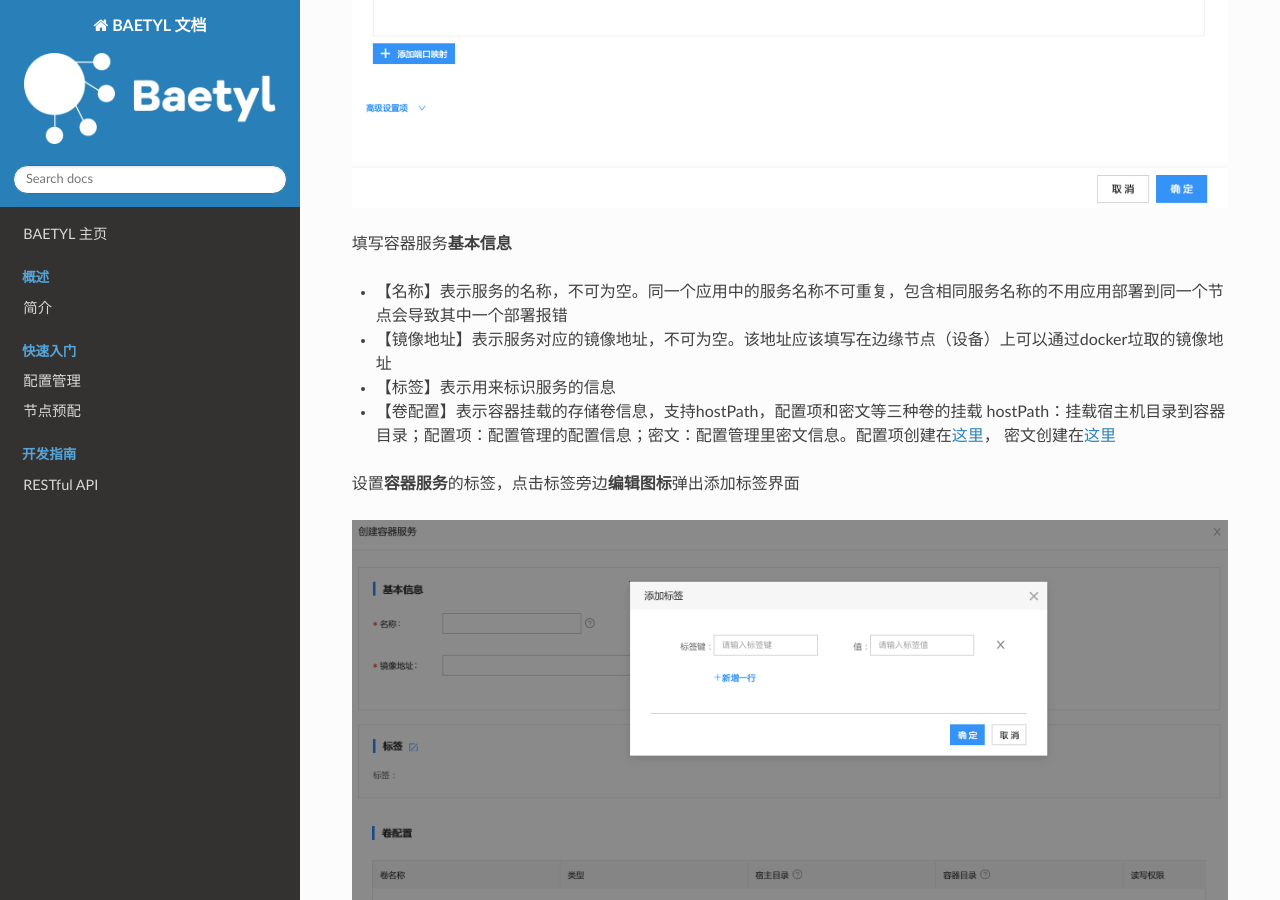
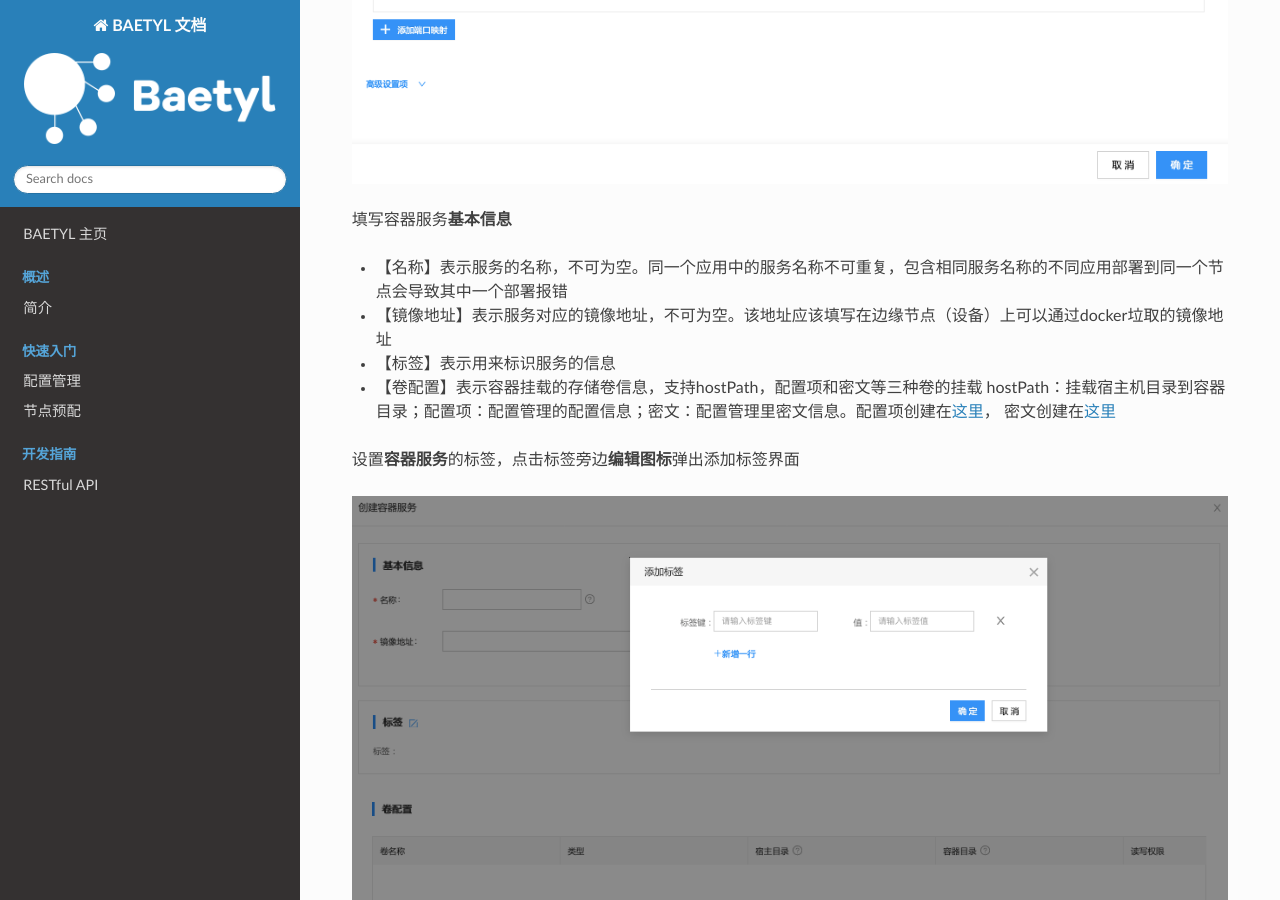
Before and after one commit to baetyl/baetyl-docs-cn, a Sphinx documentation site: the page built from docs/quickstart/Application-Deployment.md, in a window 1280 px wide and 900 px high, scrolled down 4409 px. Built offline with Sphinx 7.4.7 and the Read the Docs theme 2.0.0, drawn with Linux system fonts in a browser that asks for light colours; some of the changed text lies outside the part shown.

Commit message:
update md

```diff
--- a/docs/quickstart/Application-Deployment.md
+++ b/docs/quickstart/Application-Deployment.md
@@ -28,7 +28,7 @@
 
 填写应用**基本信息**
 
-* 【名称】表示应用的名称，不可为空。同一个应用中的服务名称不可重复，包含相同服务名称的不用应用部署到同一个节点会导致其中一个部署报错
+* 【名称】表示应用的名称，不可为空，不可重复
 * 【应用类型】表示应用的类型，此处选择容器应用
 * 【描述】表示应用的文字性描述
 * 【标签】表示用来标识应用的信息
@@ -48,7 +48,7 @@
 
 填写容器服务**基本信息**
 
-* 【名称】表示服务的名称，不可为空。同一个应用中的服务名称不可重复，包含相同服务名称的不用应用部署到同一个节点会导致其中一个部署报错
+* 【名称】表示服务的名称，不可为空。同一个应用中的服务名称不可重复，包含相同服务名称的不同应用部署到同一个节点会导致其中一个部署报错
 * 【镜像地址】表示服务对应的镜像地址，不可为空。该地址应该填写在边缘节点（设备）上可以通过docker垃取的镜像地址
 * 【标签】表示用来标识服务的信息
 * 【卷配置】表示容器挂载的存储卷信息，支持hostPath，配置项和密文等三种卷的挂载 hostPath：挂载宿主机目录到容器目录；配置项：配置管理的配置信息；密文：配置管理里密文信息。配置项创建在[这里](./Configuration-Management.md)， 密文创建在[这里](./Configuration-Management.md)
@@ -116,7 +116,7 @@
 
 填写应用**基本信息**
 
-* 【名称】表示应用的名称，不可为空。同一个应用中的服务名称不可重复，包含相同服务名称的不用应用部署到同一个节点会导致其中一个部署报错
+* 【名称】表示应用的名称，不可为空，不可重复
 * 【应用类型】表示应用的类型，此处选择函数应用
 * 【描述】表示应用的文字性描述
 * 【标签】表示用来标识应用的信息
@@ -126,7 +126,7 @@
 ![16-create-function-app-label.png](../images/quickstart/application-deployment/16-create-function-app-label.png)
 
 ### 函数服务
-点击**下一步**进入函数服务界面。
+点击**下一步**进入函数服务界面
 
 ![17-create-function-app-service.png](../images/quickstart/application-deployment/17-create-function-app-service.png)
 
@@ -136,7 +136,7 @@
 
 填写容器服务**基本信息**
 
-* 【名称】表示函数服务的名称，不可为空。同一个应用中的服务名称不可重复，包含相同服务名称的不用应用部署到同一个节点会导致其中一个部署报错
+* 【名称】表示函数服务的名称，不可为空。同一个应用中的服务名称不可重复，包含相同服务名称的不同应用部署到同一个节点会导致其中一个部署报错
 * 【函数配置项】表示选择配置管理里预先配置的函数，函数配置在[这里](./Configuration-Management.md)创建
 * 【标签】表示用来标识函数服务的信息
 * 【运行时】表示需要选择的函数运行时环境，目前运行时环境支持python3，nodejs10和sql
```
